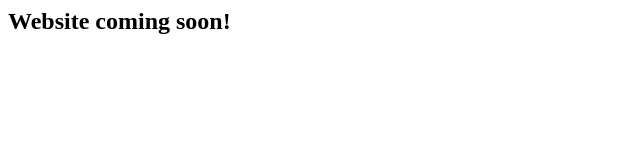
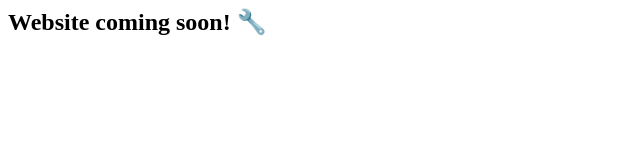
Before and after one commit to ShayokhShorfuddin/ShayokhShorfuddin.github.io, a plain HTML site: page index.html in a window 1280 px wide. Shown: the full height of the page, 0-640 px from the left. Drawn offline with Linux system fonts and the light colour scheme.

Commit message:
Update index.html

```diff
--- a/index.html
+++ b/index.html
@@ -1 +1 @@
-<h2>Website coming soon!</h2>
+<h2>Website coming soon! 🔧</h2>
```
